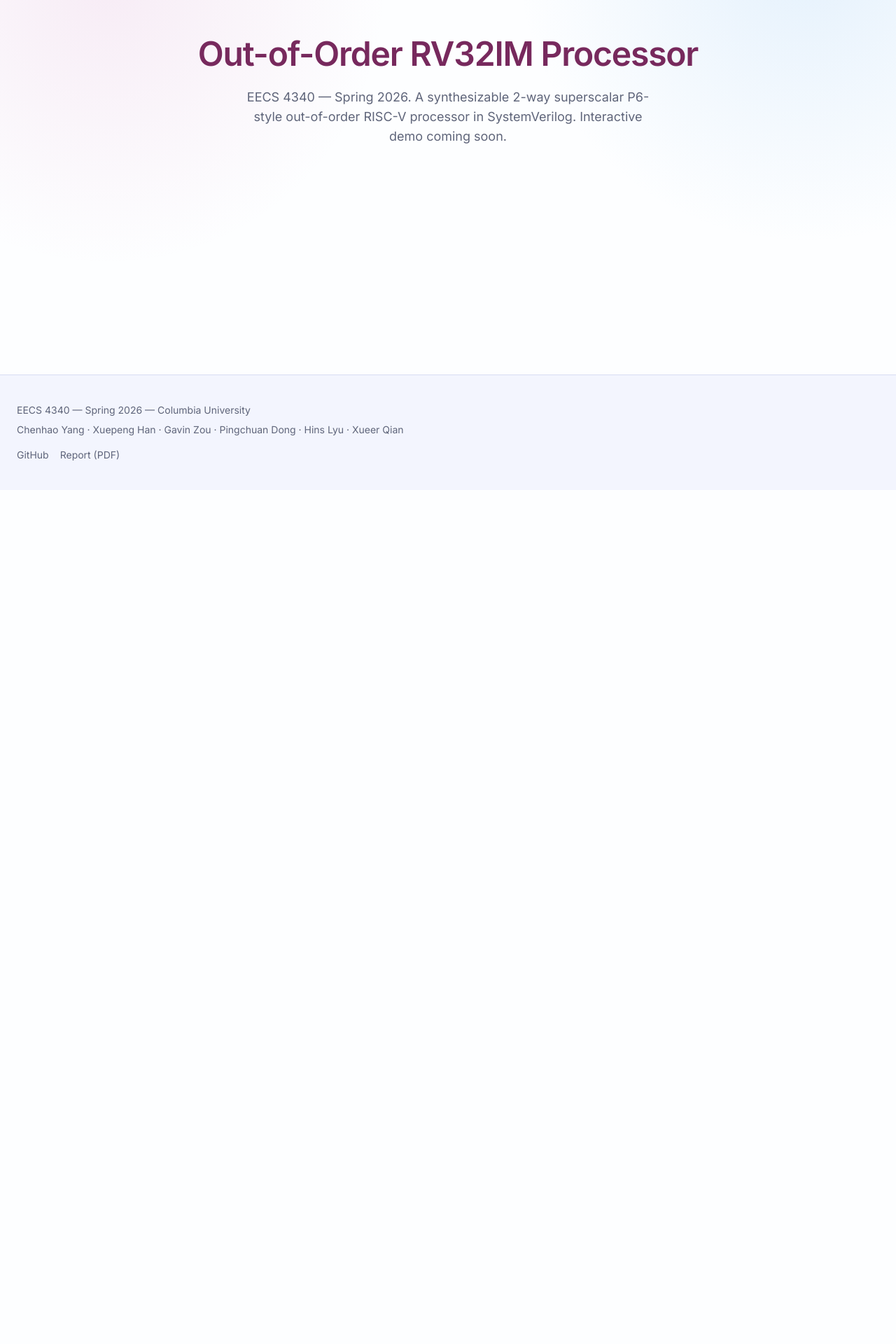
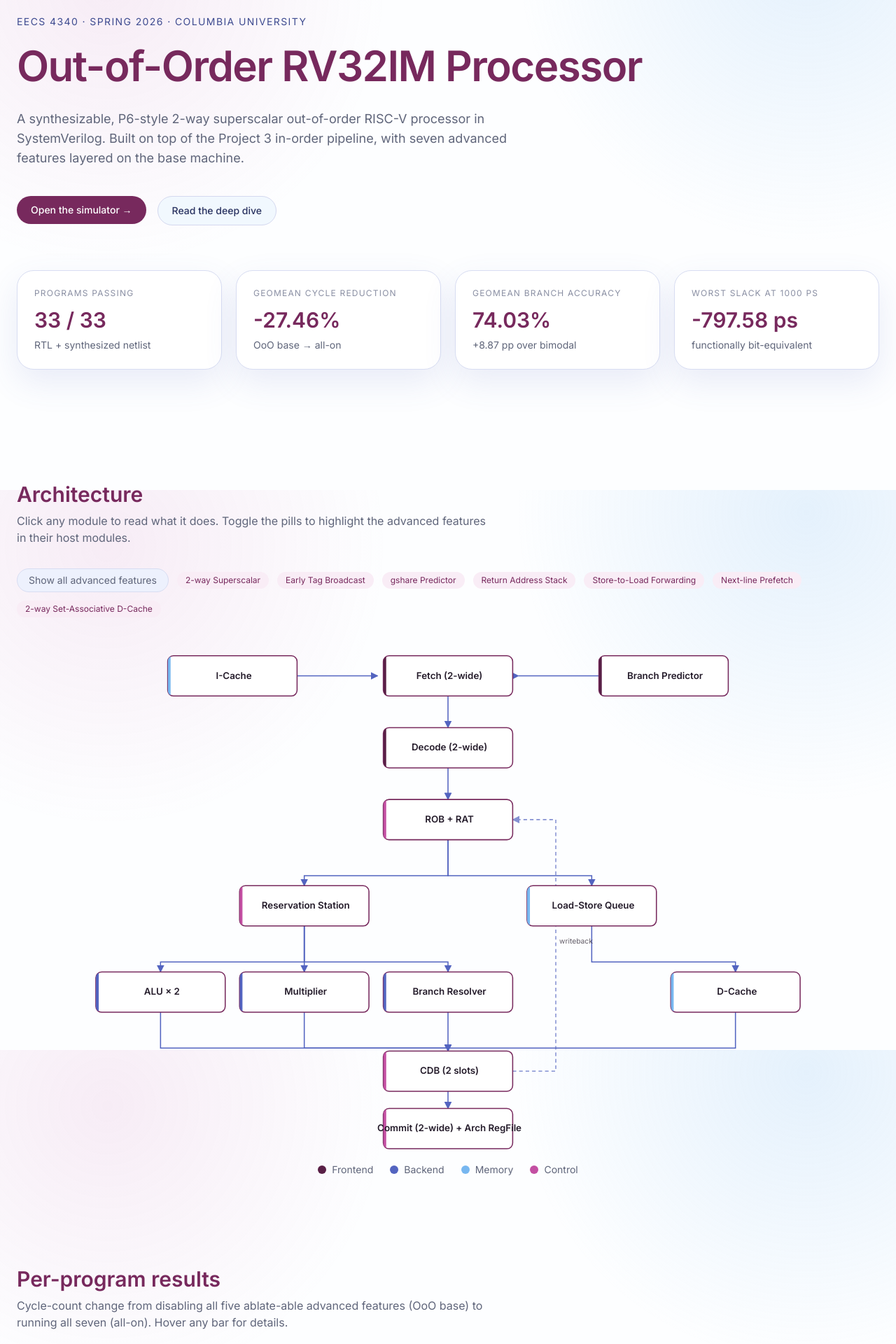
Before and after one commit to nyavana/4340-p4, a Next.js app in the folder web/: page / in a window 1280 px wide. Shown: the part 100-2020 px from the top of the page at 70% size. Before the commit the page ends 800 px from the top, so only its background shows below. Built offline with nearby package versions, Linux system fonts and the light colour scheme.

Commit message:
feat(web): assemble landing page

```diff
--- a/web/app/page.tsx
+++ b/web/app/page.tsx
@@ -1,13 +1,48 @@
-export default function Home() {
+'use client';
+import { useState } from 'react';
+import { Hero } from '@/components/landing/Hero';
+import { ArchDiagram } from '@/components/architecture/ArchDiagram';
+import { ModulePanel } from '@/components/architecture/ModulePanel';
+import { AdvancedFeatureToggle } from '@/components/architecture/AdvancedFeatureToggle';
+import { PerProgramSpeedupChart } from '@/components/charts/PerProgramSpeedupChart';
+import { FeaturePills } from '@/components/landing/FeaturePills';
+
+export default function HomePage() {
+  const [selectedModuleId, setSelectedModuleId] = useState<string | null>(null);
+  const [highlightedFeatureIds, setHighlightedFeatureIds] = useState<string[]>([]);
+
   return (
-    <main className="mx-auto flex w-full max-w-3xl flex-1 flex-col items-center justify-center gap-6 px-6 py-24 text-center">
-      <h1 className="text-4xl font-semibold tracking-tight text-plum-500 sm:text-5xl">
-        Out-of-Order RV32IM Processor
-      </h1>
-      <p className="max-w-xl text-lg text-ink-muted">
-        EECS 4340 — Spring 2026. A synthesizable 2-way superscalar P6-style out-of-order RISC-V
-        processor in SystemVerilog. Interactive demo coming soon.
-      </p>
-    </main>
+    <>
+      <Hero />
+
+      <section className="mx-auto max-w-7xl px-6 py-16">
+        <h2 className="text-3xl font-semibold text-plum-500 mb-2">Architecture</h2>
+        <p className="text-ink-muted max-w-2xl mb-8">
+          Click any module to read what it does. Toggle the pills to highlight the advanced
+          features in their host modules.
+        </p>
+        <AdvancedFeatureToggle
+          selectedFeatureIds={highlightedFeatureIds}
+          onChange={setHighlightedFeatureIds}
+        />
+        <ArchDiagram
+          highlightedFeatureIds={highlightedFeatureIds}
+          onSelect={setSelectedModuleId}
+        />
+      </section>
+
+      <section className="mx-auto max-w-7xl px-6 py-16">
+        <h2 className="text-3xl font-semibold text-plum-500 mb-2">Per-program results</h2>
+        <p className="text-ink-muted max-w-2xl mb-8">
+          Cycle-count change from disabling all five ablate-able advanced features
+          (OoO base) to running all seven (all-on). Hover any bar for details.
+        </p>
+        <PerProgramSpeedupChart />
+      </section>
+
+      <FeaturePills />
+
+      <ModulePanel moduleId={selectedModuleId} onClose={() => setSelectedModuleId(null)} />
+    </>
   );
 }
```
